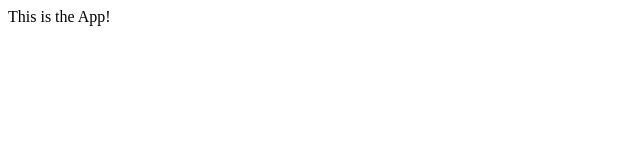
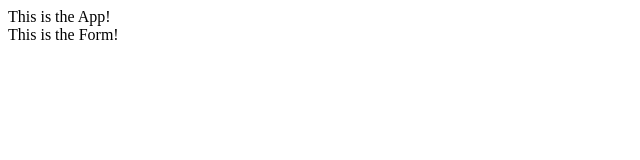
Before and after one commit to mealthebear/quick-mail, a React app: page / in a window 1280 px wide. Shown: the top 160 px of the page, without its empty margins (0-640 px from the left). Built offline with nearby package versions, Linux system fonts and the light colour scheme; the HTML template or start-up script is replaced by a standard one.

Commit message:
Created form component and rendered to page

```diff
--- a/client/src/components/App.js
+++ b/client/src/components/App.js
@@ -1,4 +1,5 @@
 import React, { Component } from 'react';
+import Form from './Form.js';
 
 export default class App extends Component {
     constructor(props) {
@@ -8,7 +9,10 @@ export default class App extends Component {
 
     render() {
         return (
-            <div>This is the App!</div>
+            <div>
+                This is the App!
+                <Form />
+            </div>
         )
     }
 }
--- /dev/null
+++ b/client/src/components/Form.js
@@ -0,0 +1,14 @@
+import React, { Component } from 'react';
+
+export default class Form extends Component {
+    constructor(props) {
+        super(props);
+        this.state = {};
+    }
+
+    render() {
+        return (
+            <div>This is the Form!</div>
+        )
+    }
+}
```
